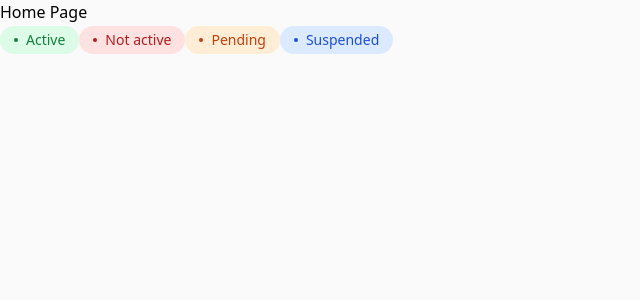
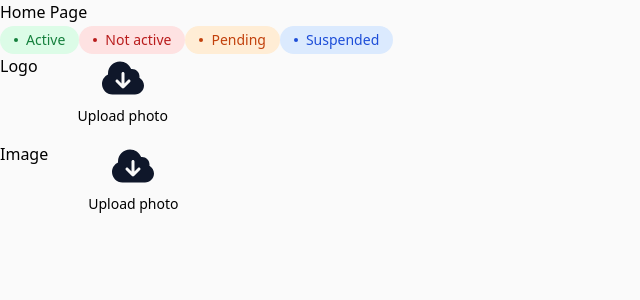
Before and after one commit to Ekaterina-Skrinnikova/crm, a Next.js app: page / in a window 1280 px wide. Shown: the top 300 px of the page, without its empty margins (0-640 px from the left). Built offline with nearby package versions, Linux system fonts and the light colour scheme.

Commit message:
added LogoUploader

```diff
--- /dev/null
+++ b/src/app/components/LogoUploader.tsx
@@ -0,0 +1,45 @@
+'use client'
+
+import React from 'react'
+import Image from 'next/image'
+
+export interface LogoUploaderProps
+    extends Omit<React.InputHTMLAttributes<HTMLInputElement>, 'type'> {
+    label?: string
+}
+
+export function LogoUploader({
+    label,
+    placeholder,
+    id,
+    ...rest
+}: LogoUploaderProps) {
+    return (
+        <div className="flex gap-10 mb-4">
+            {label && <p className="text-base color-grey-900">{label}</p>}
+            <label
+                htmlFor={id}
+                className="flex flex-col justify-center items-center "
+            >
+                <Image
+                    className="mb-1"
+                    width={48}
+                    height={48}
+                    src="/icons/upload.svg"
+                    alt="upload"
+                />
+
+                {placeholder && (
+                    <p className="text-sm color-gray-500">{placeholder}</p>
+                )}
+                <input
+                    className="hidden"
+                    {...rest}
+                    type="file"
+                    accept="image/*"
+                    id={id}
+                />
+            </label>
+        </div>
+    )
+}
--- a/src/app/page.tsx
+++ b/src/app/page.tsx
@@ -1,3 +1,4 @@
+import { LogoUploader } from './components/LogoUploader'
 import StatusLable, { Status } from './components/StatusLabel'
 
 export default function Home() {
@@ -8,6 +9,9 @@
             <StatusLable status={Status.NotActive}>Not active</StatusLable>
             <StatusLable status={Status.Pending}>Pending</StatusLable>
             <StatusLable status={Status.Suspended}>Suspended</StatusLable>
+
+            <LogoUploader label="Logo" placeholder="Upload photo" id="15" />
+            <LogoUploader label="Image" placeholder="Upload photo" id="17" />
         </main>
     )
 }
```
Also changed, not shown: public/icons/upload.svg (added).
